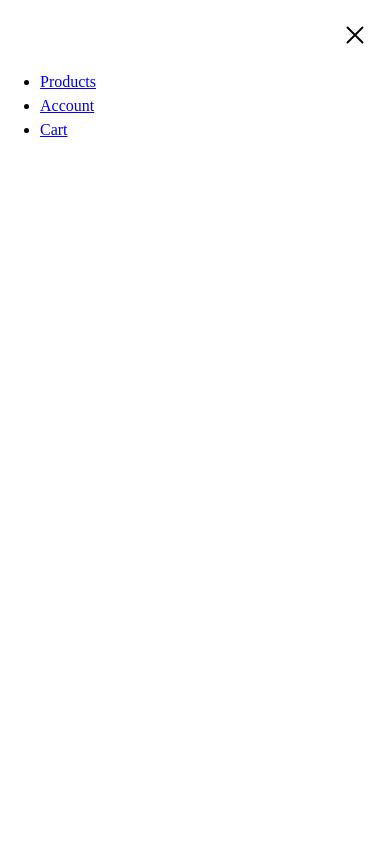
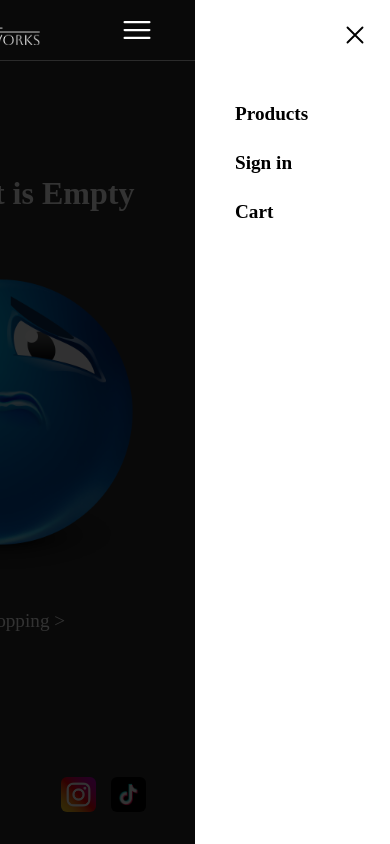
Before and after one commit to ggorms/stainedGlassStore, a React (Vite) app in the folder client/: page /cart in a window 390 px wide. Both pictures are taken after a click on the icon 332 px from the left and 30 px from the top of the page. Built offline with nearby package versions, Linux system fonts and the light colour scheme.

Commit message:
formatted and styled mobile nav menu

```diff
--- a/client/src/App.css
+++ b/client/src/App.css
@@ -31,5 +31,21 @@
   }
 
   .content {
-    /* margin-top: 60px; */
+    position: relative;
+    left: 0;
+    transition: left 0.75s ease-in-out;
   }
+
+  .contentMenuActive {
+    position: relative;
+    left: -50%;
+    transition: left 0.75s ease-in-out;
+  }
+
+  .blur {
+    background-color: rgba(0, 0, 0, 0.8);
+    transition: background-color .75s ease-in-out;
+    position: absolute;
+    height: 100%;
+    width: 100%;
+  }
--- a/client/src/App.jsx
+++ b/client/src/App.jsx
@@ -76,15 +76,15 @@ function App() {
         <>
           {/* Guest Routes */}
           {!loggedInUser ? (
-            <>
+            <div className={mobileMenuToggle ? "contentMenuActive" : "content"}>
+              {mobileMenuToggle && <span className="blur"></span>}
               <Nav
                 // loggedInUser={loggedInUser}
                 mobileMenuToggle={mobileMenuToggle}
                 setMobileMenuToggle={setMobileMenuToggle}
                 cart={cart}
               />
-              {!mobileMenuToggle && (
-                <div className="content">
+              <>
                 <Routes>
                   <Route path="/" element={<Home />} />
                   <Route path="/auth" element={<Auth />} />
@@ -112,21 +112,22 @@ function App() {
                   />
                   <Route path="*" element={<Navigate to={"/"} replace />} />
                 </Routes>
+              </>
+              <Footer />
             </div>
-              )}
-              <Footer />
-            </>
           ) : (
             // User Routes
-            <>
+
+            <div className={mobileMenuToggle ? "contentMenuActive" : "content"}>
+              {mobileMenuToggle && <span className="blur"></span>}
               <Nav
                 loggedInUser={loggedInUser}
                 mobileMenuToggle={mobileMenuToggle}
                 setMobileMenuToggle={setMobileMenuToggle}
                 cart={cart}
               />
-              {!mobileMenuToggle && (
-                <div className="content">
+
+              <>
                 <Routes>
                   <Route path="/" element={<Home />} />
                   <Route path="/account" element={<Account />} />
@@ -142,10 +143,10 @@ function App() {
                   />
                   <Route path="*" element={<Navigate to={"/"} replace />} />
                 </Routes>
+              </>
+
+              <Footer />
             </div>
-              )}
-              <Footer />
-            </>
           )}
         </>
       )}
--- a/client/src/components/Nav/Nav.css
+++ b/client/src/components/Nav/Nav.css
@@ -3,7 +3,7 @@
     height: 60px;
     position: fixed;
     width: 100%;
-    z-index: 100;
+    z-index: 99;
     transition: background-color 0.4s ease-in-out;
     box-shadow: 0 0 1px lightgray;
 }
@@ -85,12 +85,25 @@
     color: white;
 }
 
-.nav-condensed-display {
-    position: absolute;
+.nav-condensed-display-hidden {
+    position: fixed;
     top: 0;
-    left: 0;
+    right: -50%;
+    /* margin-left: 100%; */
+    transition: right .75s ease-in-out;
     height: 100vh;
-    width: 100vw;
+    width: 50%;
+    background-color: white;
+}
+
+.nav-condensed-display-show {
+    position: fixed;
+    top: 0;
+    right: 0;
+    /* margin-left: 50%; */
+    height: 100vh;
+    transition: right .75s ease-in-out;
+    width: 50%;
     background-color: white;
 }
 
@@ -108,6 +121,34 @@
     color: black;
 }
 
+.mobile-nav-links-list {
+    /* display: flex; */
+    /* flex-direction: column; */
+    /* align-items: center; */
+    /* justify-content: space-around; */
+    margin-top: 20px;
+    /* justify-content: space-between; */
+    /* width: 40%; */
+    list-style: none;
+}
+
+.mobile-nav-links-list li {
+    padding: 10px 0;
+    width: max-content;
+}
+
+.mobile-nav-link {
+    color: black;
+    text-decoration: none;
+    font-weight: bold;
+    font-size: larger;
+}
+
+.mobile-nav-link:hover {
+    color: gray;
+}
+
+
 @media screen and (max-width: 750px) {
     .nav-spread {
         display: none;
--- a/client/src/components/Nav/Nav.jsx
+++ b/client/src/components/Nav/Nav.jsx
@@ -78,7 +78,7 @@ function Nav({ loggedInUser, mobileMenuToggle, setMobileMenuToggle, cart }) {
             strokeWidth={1.5}
             stroke="currentColor"
             className="nav-hamburger"
-            onClick={() => setMobileMenuToggle(true)}
+            onClick={() => setMobileMenuToggle(!mobileMenuToggle)}
           >
             <path
               strokeLinecap="round"
@@ -88,8 +88,14 @@ function Nav({ loggedInUser, mobileMenuToggle, setMobileMenuToggle, cart }) {
           </svg>
         </div>
       </div>
-      {mobileMenuToggle && (
-        <div className="nav-condensed-display">
+      {/* {mobileMenuToggle && ( */}
+      <div
+        className={
+          mobileMenuToggle
+            ? "nav-condensed-display-show"
+            : "nav-condensed-display-hidden"
+        }
+      >
         <div className="nav-condensed-close-container">
           <svg
             // xmlns="http://www.w3.org/2000/svg"
@@ -107,19 +113,31 @@ function Nav({ loggedInUser, mobileMenuToggle, setMobileMenuToggle, cart }) {
             />
           </svg>
         </div>
-          <ul>
+        <ul className="mobile-nav-links-list">
           <li onClick={() => setMobileMenuToggle(false)}>
-              <Link to={"/premade"}>Products</Link>
+            <Link className="mobile-nav-link" to={"/premade"}>
+              Products
+            </Link>
           </li>
           <li onClick={() => setMobileMenuToggle(false)}>
-              <Link to={"/account"}>Account</Link>
+            {loggedInUser?.userId ? (
+              <Link className="mobile-nav-link" to={"/account"}>
+                {loggedInUser.fName} {loggedInUser.lName}
+              </Link>
+            ) : (
+              <Link className="mobile-nav-link" to={"/auth"}>
+                Sign in
+              </Link>
+            )}
           </li>
           <li onClick={() => setMobileMenuToggle(false)}>
-              <Link to={"/cart"}>Cart</Link>
+            <Link className="mobile-nav-link" to={"/cart"}>
+              Cart
+            </Link>
           </li>
         </ul>
       </div>
-      )}
+      {/* )} */}
     </nav>
   );
 }
--- a/client/src/pages/Cart/Cart.css
+++ b/client/src/pages/Cart/Cart.css
@@ -1,11 +1,12 @@
 .cart-root {
     background-color: rgb(45, 45, 45);
     /* height: calc(100vh); */
-    /* height: 100%; */
+    height: calc(100vh - 100px);
     /* min-height: min-content; */
     /* margin-top: 60px; */
     padding-top: 60px;
     color: white;
+
 }
 
 .cart-title {
```
Lines whose indentation alone changed are shown as unchanged.
